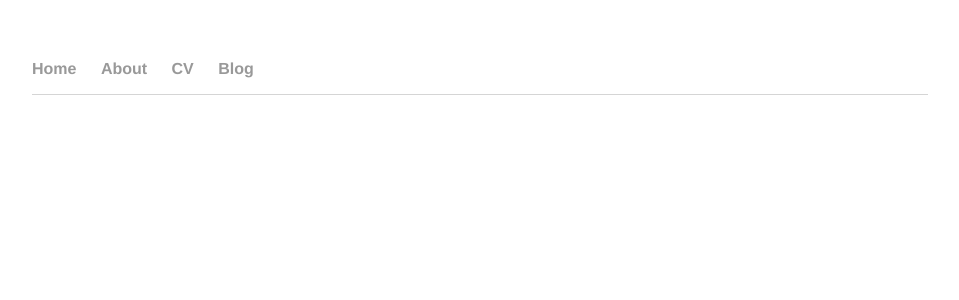
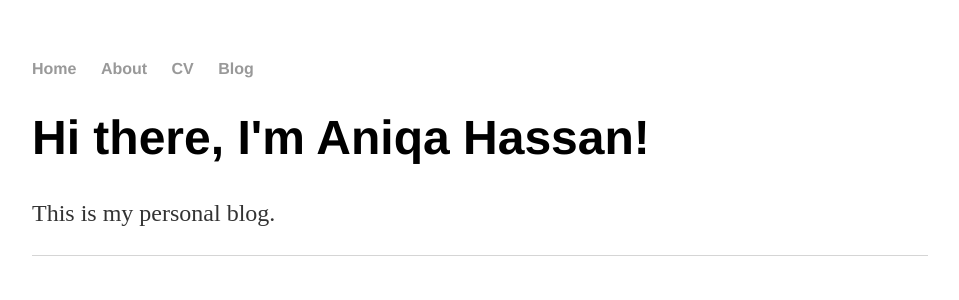
Before and after one commit to aniqahassan/aniqahassan.github.io, a Jekyll site: the page built from index.html, in a window 1280 px wide. Shown: the top 300 px of the page, without its empty margins (160-1119 px from the left). Built offline with Jekyll 4.4.1, drawn with Linux system fonts in a browser that asks for light colours.

Commit message:
Update index.html

```diff
--- a/index.html
+++ b/index.html
@@ -1,26 +1,8 @@
-<!DOCTYPE html>
-<html>
-	<head>
-		<title>Aniqa Hassan</title>
-		<!-- link to main stylesheet -->
-		<link rel="stylesheet" type="text/css" href="/css/main.css">
-	</head>
-	<body>
-		<nav>
-    		<ul>
-        		<li><a href="/">Home</a></li>
-	        	<li><a href="/about">About</a></li>
-        		<li><a href="/cv">CV</a></li>
-        		<li><a href="/blog">Blog</a></li>
-    		</ul>
-		</nav>
-		<div class="container">
-    		<div class="blurb">
-        		</div><!-- /.blurb -->
-		</div><!-- /.container -->
-		<footer>
-    		<ul>
-			</ul>
-		</footer>
-	</body>
-</html>
+---
+layout: default
+title: Aniqa Hassan Blog
+---
+<div class="blurb">
+	<h1>Hi there, I'm Aniqa Hassan!</h1>
+	<p>This is my personal blog.</p>
+</div><!-- /.blurb -->
```
